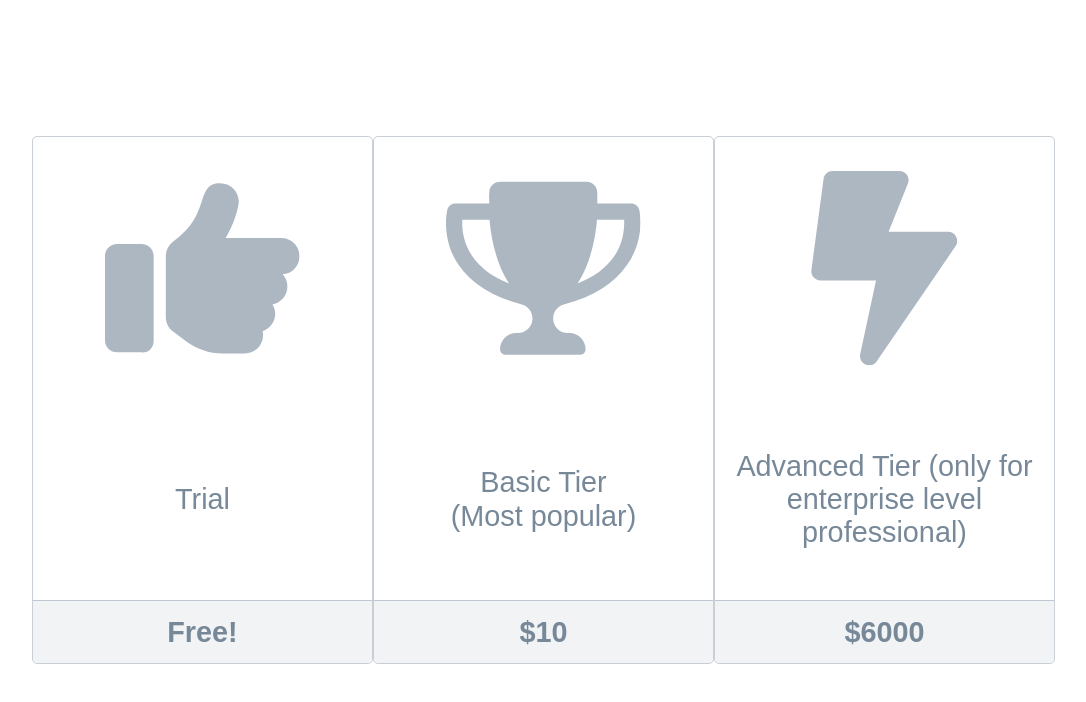
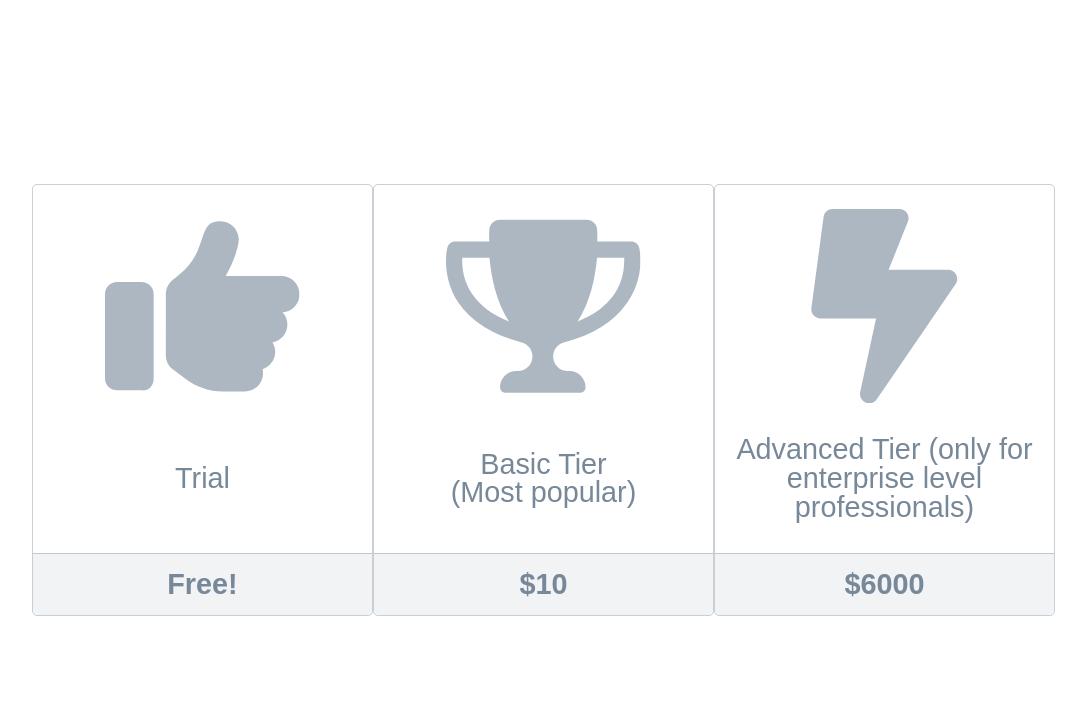
Before and after one commit to pmueller23/udemy_html_css_2022, a plain HTML site: page 023_flexbox_practicum_2/07_card_group/index.html in a window 1280 px wide. Shown: the whole page, without its empty margins (96-1182 px from the left). Drawn offline with Linux system fonts and the light colour scheme.

Commit message:
modified the card group code

```diff
--- a/023_flexbox_practicum_2/07_card_group/index.html
+++ b/023_flexbox_practicum_2/07_card_group/index.html
@@ -46,33 +46,42 @@
     </symbol>
   </svg>
 
-    <main>
-      <section>
+    <div id="cardgroup">
+      <div class="card">
+        <div class="top">
           <svg>
             <use href="#thumbsUp"></use>
           </svg>
           <h1>Trial</h1>
-        <div>Free!</div>
-      </section>
+        </div>
+        <div class="bottom">
+          <span>Free!</span>
+        </div>
+      </div>
 
-      <section>
+      <div class="card">
+        <div class="top">
           <svg>
             <use href="#trophy"></use>
           </svg>
-        <h1>Basic Tier
-        <br>(Most popular)</h1>
-        <div>&#36;10</div>
-      </section>
+          <h1>Basic Tier<br>(Most popular)</h1>
+        </div>
+        <div class="bottom">
+          <span>&#36;10</span>
+        </div>
+      </div>
 
-      <section>
+      <div class="card">
+        <div class="top">
           <svg>
             <use href="#bolt"></use>
           </svg>
-        <h1>Advanced Tier (only for
-          <br>enterprise level
-          <br>professional)</h1>
-        <div>&#36;6000</div>
-      </section>
-    </main>
+          <h1>Advanced Tier (only for enterprise level professionals)</h1>
+        </div>
+        <div class="bottom">
+          <span>&#36;6000</span>
+        </div>
+      </div>
+    </div>
 </body>
 </html>
--- a/023_flexbox_practicum_2/07_card_group/main.css
+++ b/023_flexbox_practicum_2/07_card_group/main.css
@@ -9,46 +9,58 @@ body{
   align-items: center;
 }
 
-main{
-  height: 66%;
+#cardgroup{
   width: 80%;
   display: flex;
 }
 
-section{
+.card{
   width: 33.3%;
   display: flex;
   flex-direction: column;
   justify-content: space-between;
   align-items: center;
-  text-align: center;
   border: 1px solid rgba(119, 136, 153, .4);
   border-radius: 5px;
 }
 
+.top{
+  width: 100%;
+  display: flex;
+  flex-direction: column;
+  align-items: center;
+  text-align: center;
+}
+
 svg{
-  margin-top: 10%;
   font-size: 8vw;
   fill: rgba(119, 136, 153, .6);
+  margin-top: 3vh;
 }
 
 h1{
-  margin-top: 10%;
   font-size: 2.25vw;
   font-weight: 300;
-  line-height: 115%;
   color: rgb(119, 136, 153);
+  width: 100%;
+  height: 150px;
+  text-align: center;
+  display: flex;
+  flex-direction: column;
+  justify-content: center;
+  align-items: center;
 }
 
-div{
+.bottom{
   width: 100%;
-  height: 12%;
-  display: flex;
-  justify-content: center;
-  align-items: center;
+  padding: 1rem;
+  text-align: center;
   background-color: rgba(119, 136, 153, .1);
   border-top: 1px solid rgba(119, 136, 153, .4);
   border-radius: 0 0 5px 5px;
+}
+
+span{
   font-weight: bold;
   font-size: 2.25vw;
   color: rgb(119, 136, 153);
```
Lines whose indentation alone changed are shown as unchanged.
